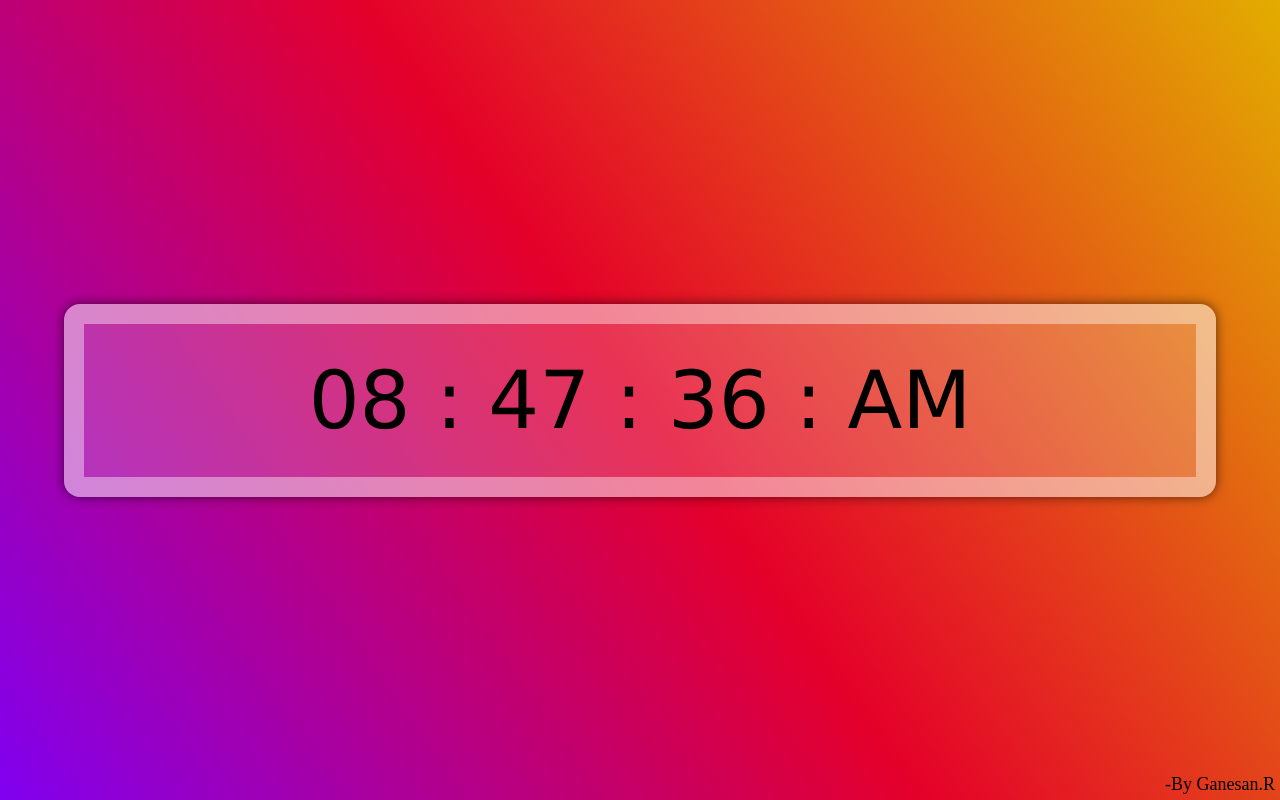
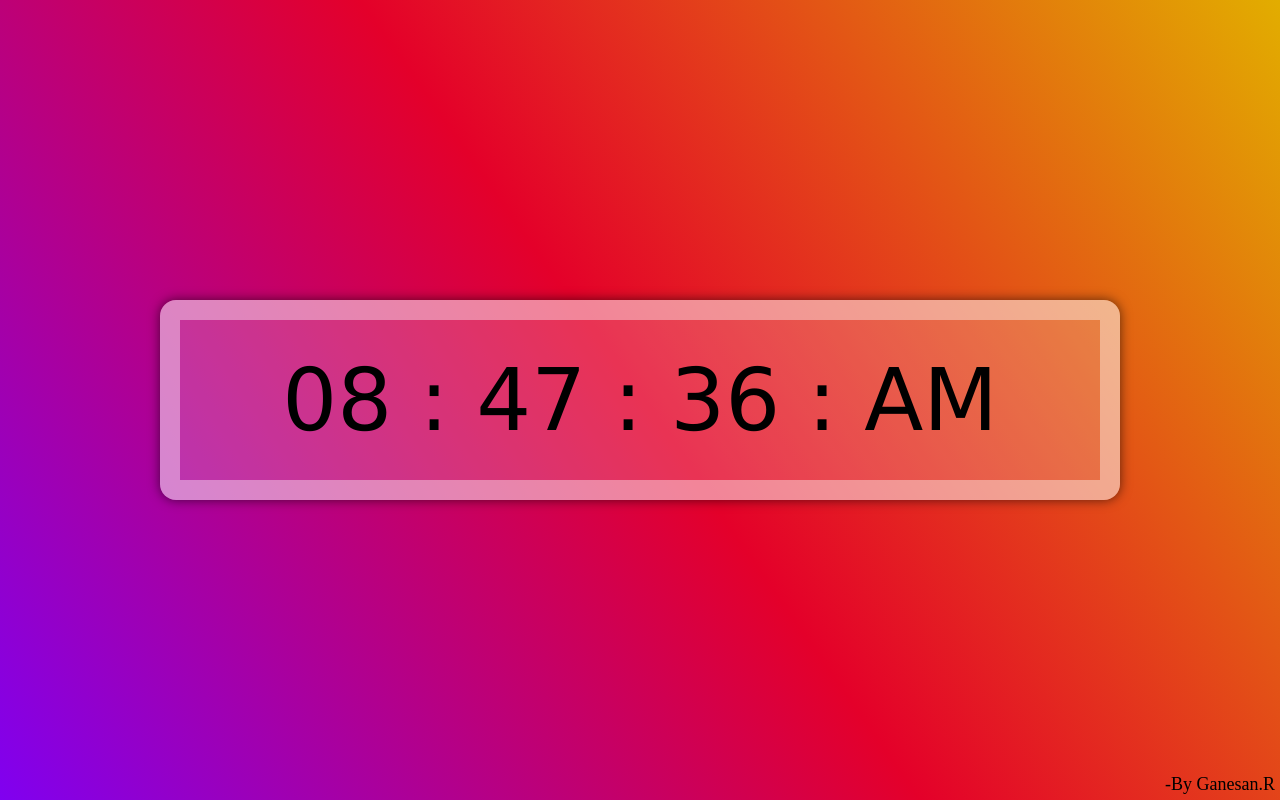
Before and after one commit to GANESANGIDON/Digital-Clock, a plain HTML site: page index.html in a window 1280 px wide. Drawn offline with Linux system fonts and the light colour scheme.

Commit message:
made responsive

```diff
--- a/style.css
+++ b/style.css
@@ -48,7 +48,8 @@ footer{
 /*For smart phone and small tablet devices*/
 @media(min-width: 481px){
   .clock{
-    font-size: 2.5rem;
+    width: 80%;
+    font-size: 2.2rem;
     border: 15px solid rgba(255,255,255,0.4);
     padding: 20px 10px;
   }
@@ -57,17 +58,29 @@ footer{
 /*For tablet devices*/
 @media(min-width: 769px){
   .clock{
+    width: 80%;
     font-size: 3.5rem;
     border: 20px solid rgba(255,255,255,0.4);
-    padding: 25px 15px;
+    padding: 25px 10px;
   }
 }
 
 /*For large devices*/
 @media(min-width: 1024px){
   .clock{
+    width: 80%;
     font-size: 5rem;
     border: 20px solid rgba(255,255,255,0.4);
     padding: 30px 15px;
   }
 }
+
+/*For large devices*/
+@media(min-width: 1201px){
+  .clock{
+    width: 75%;
+    font-size: 5.4rem;
+    border: 20px solid rgba(255,255,255,0.4);
+    padding: 30px 15px;
+  }
+}
```
